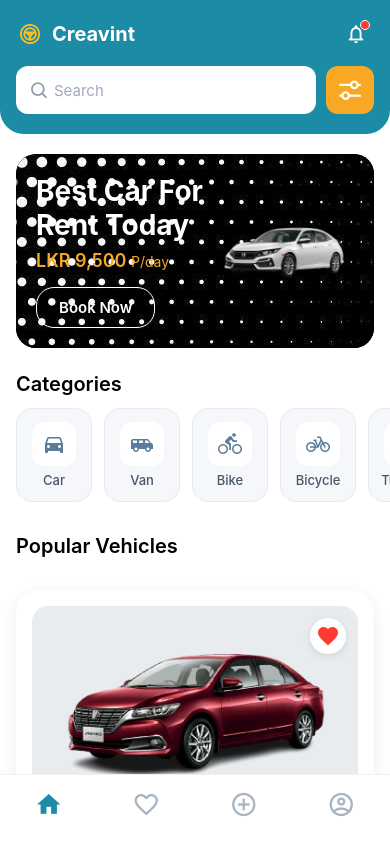
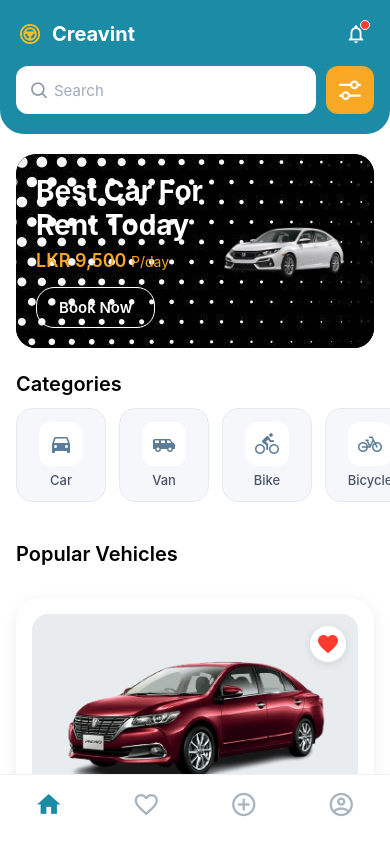
Before and after one commit to InushiKavindi/Vehicle-Renting-App, a React Native app in the folder Vehicle-Renting-App/: screen / in a window 390 px wide. Built offline with nearby package versions, Linux system fonts and the light colour scheme.

Commit message:
Improve category scroll layout and adjust card dimensions for better spacing

```diff
--- a/Vehicle-Renting-App/Home.tsx
+++ b/Vehicle-Renting-App/Home.tsx
@@ -94,7 +94,12 @@ export default function Home() {
         </ImageBackground>
 
         <Text style={styles.sectionTitle}>Categories</Text>
-        <ScrollView horizontal showsHorizontalScrollIndicator={false} style={styles.categoryScroll}>
+        <ScrollView
+          horizontal
+          showsHorizontalScrollIndicator={false}
+          contentContainerStyle={styles.categoryScroll}
+          style={{ marginBottom: 8 }}
+        >
           {categories.map((category) => (
             <Pressable key={category.label} style={styles.categoryCard}>
               <View style={styles.categoryIcon}>
@@ -304,14 +309,15 @@ const styles = StyleSheet.create({
   },
   categoryScroll: {
     paddingLeft: 16,
+    paddingRight: 0,
     marginBottom: 8,
   },
   categoryCard: {
-    width: 76,
+    width: 90,
     height: 94,
     borderRadius: 16,
     backgroundColor: colors.categoryBackground,
-    marginRight: 12,
+    marginRight: 13,
     justifyContent: 'center',
     alignItems: 'center',
     borderWidth: 1,
```
